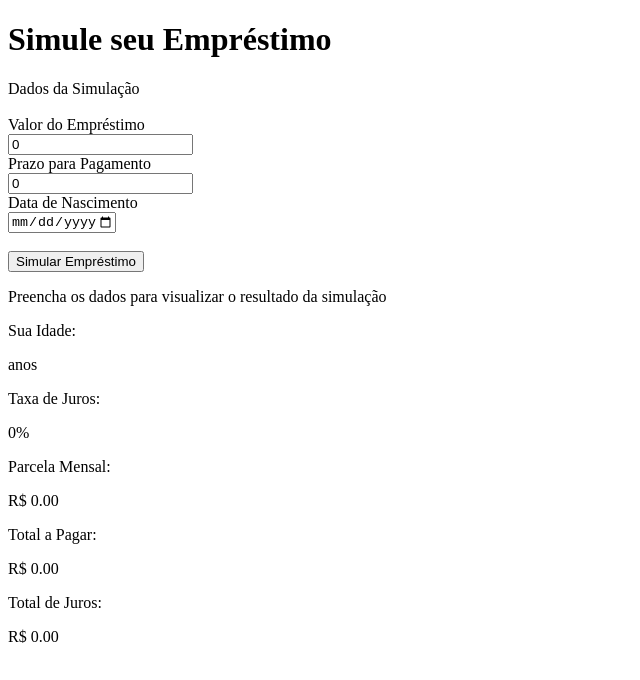
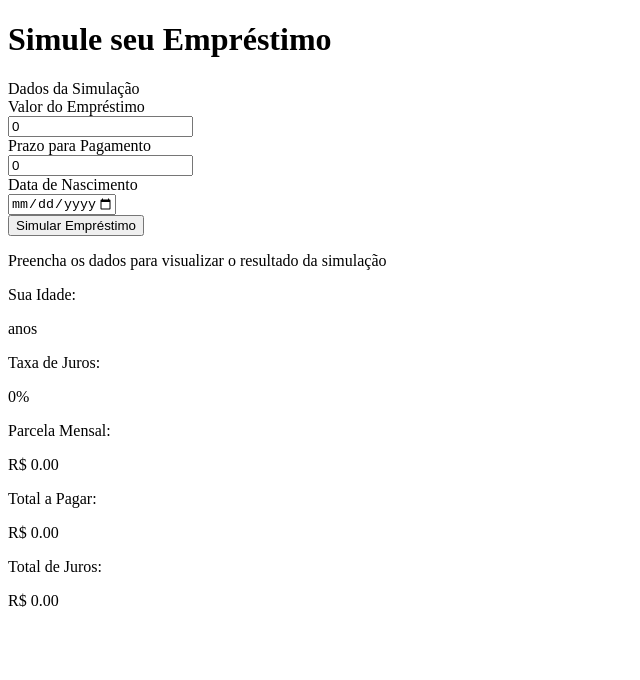
Before and after one commit to TailaDS/creditas-challenge, a React (Vite) app: page / in a window 1280 px wide. Shown: the top 680 px of the page, without its empty margins (0-640 px from the left). Built offline with nearby package versions, Linux system fonts and the light colour scheme.

Commit message:
refactor: separating files by responsibilities

```diff
--- a/src/App.tsx
+++ b/src/App.tsx
@@ -1,139 +1,43 @@
-import React, { useState } from "react"
+import SimulationValues from "./components/SimulationValues";
+import SimulationResult from "./components/SimulationResult";
+import useLoanSimulation from "./hooks/useLoanSimulation";
 
 function App() {
-  const [ loanValue, setLoanValue ] = useState<number>(0);
-  const [ paymentDeadline, setPaymentDeadline ] = useState<number>(0);
-  const [ birthdate, setBirthdate ] = useState<Date>();
-  const [ age, setAge ] = useState<number>();
-  const [ interestRate, setInterestRate ] = useState<number>(0);
-  const [ monthlyPayment, setMonthlyPayment ] = useState<number>(0);
-
-  const handleSubmit = (event: React.FormEvent) => {
-    event.preventDefault();
-
-    if (!loanValue || !paymentDeadline || !birthdate) {
-      alert("Preencha os campos");
-      return;
-    }
-
-    const age = calculateAge();
-    const rate = calculateInterestRate(age);
-    console.log(loanValue, rate, paymentDeadline)
-    const pmt = calculateMonthlyPayment(loanValue, rate, paymentDeadline);
-
-    setAge(age);
-    setInterestRate(rate);
-    setMonthlyPayment(pmt);
-  }
-
-  const handleLoanChange = (value: string) => {
-    const numbers = parseFloat(value.replace(/[^\d,]/g, ''));
-    setLoanValue(numbers);
-  }
-
-  const handlePaymentChange = (value: string) => {
-    const numbers = parseInt(value.replace(/[^\d,]/g, ''));
-    setPaymentDeadline(numbers);
-  }
-
-  const handleBirthdateChange = (value: string) => {
-    const [year, month, day] = value.split('-').map(Number);
-    const date: Date = new Date(year, month -1, day)
-    setBirthdate(date);
-  }
-
-  function calculateAge() {
-    const date = new Date();
-    const today = date.getDate();
-    const currentMonth = date.getMonth();
-
-    let age = date.getFullYear() - birthdate!.getFullYear();
-
-    if (
-      currentMonth < birthdate!.getMonth()
-      || (currentMonth === birthdate?.getMonth() && today < birthdate?.getDate())
-    ) {
-      age--;
-    }
-    return age
-  }
-
-  function calculateInterestRate(age: number) {
-    if (age <= 25) return 0.05;
-    if (age >= 26 && age < 40) return 0.03;
-    if (age >= 41 && age < 60) return 0.02;
-    return 0.04;
-  }
-
-  function calculateMonthlyPayment(loan: number, annualRate: number, n: number): number {
-    const r = annualRate / 12;
-    const pmt = (loan * r) / (1 - Math.pow(1 + r, -n));
-    return pmt;
-  }
+  const {
+    loanValue,
+    paymentDeadline,
+    age,
+    interestRate,
+    monthlyPayment,
+    setLoanValue,
+    setPaymentDeadline,
+    setBirthDate,
+    handleSubmit,
+  } = useLoanSimulation();
 
   return (
     <>
       <div>
         <h1>Simule seu Empréstimo</h1>
-        <form id="simulation-values" onSubmit={handleSubmit}>
-          <label>Dados da Simulação</label><br /> <br />
-
-          <label htmlFor="loan-value">Valor do Empréstimo</label><br/>
-          <input
-            id="loan-value"
-            min="0"
-            type="number"
-            onChange={(e) => handleLoanChange(e.target.value)}
-            value={loanValue}
-            required
-          /><br/>
-
-          <label htmlFor="payment-deadline">Prazo para Pagamento</label><br/>
-          <input
-            type="number"
-            id="payment-deadline"
-            min="0"
-            value={paymentDeadline}
-            onChange={(event) => handlePaymentChange(event.target.value)}
-            required
-          /><br/>
-
-          <label htmlFor="birthday">Data de Nascimento</label><br/>
-          <input
-            type="date"
-            id="birthday"
-            min="1910-01-01"
-            max="2025-01-01"
-            onChange={(e) => handleBirthdateChange(e.target.value)}
-            required
-          /><br /> <br />
-
-          <button type="submit">Simular Empréstimo</button>
-        </form>
+        <SimulationValues
+          loanValue={loanValue}
+          paymentDeadline={paymentDeadline}
+          setLoanValue={setLoanValue}
+          setPaymentDeadline={setPaymentDeadline}
+          setBirthDate={setBirthDate}
+          handleSubmit={handleSubmit}
+        />
       </div>
 
       <div>
         <p>Preencha os dados para visualizar o resultado da simulação</p>
-        <div>
-          <label htmlFor="age">Sua Idade:</label>
-          <p>{age} anos</p>
-        </div>
-        <div>
-          <label htmlFor="rate">Taxa de Juros:</label>
-          <p>{(interestRate * 100)}%</p>
-        </div>
-        <div>
-          <label htmlFor="installment">Parcela Mensal:</label>
-          <p>R$ {monthlyPayment?.toFixed(2)}</p>
-        </div>
-        <div>
-          <label htmlFor="total-amount">Total a Pagar:</label>
-          <p>R$ {(monthlyPayment * (paymentDeadline ?? 0)).toFixed(2)}</p>
-        </div>
-        <div>
-          <label htmlFor="total-interest">Total de Juros:</label>
-          <p>R$ {(monthlyPayment * (paymentDeadline ?? 0) - (loanValue ?? 0)).toFixed(2)}</p>
-        </div>
+        <SimulationResult
+          age={age}
+          interestRate={interestRate}
+          monthlyPayment={monthlyPayment}
+          paymentDeadline={paymentDeadline}
+          loanValue={loanValue}
+        />
       </div>
     </>
   )
--- /dev/null
+++ b/src/components/SimulationResult.tsx
@@ -0,0 +1,47 @@
+interface Props {
+  age?: number;
+  interestRate: number;
+  monthlyPayment: number;
+  paymentDeadline: number;
+  loanValue: number;
+}
+
+function SimulationResult({
+  age,
+  interestRate,
+  monthlyPayment,
+  paymentDeadline,
+  loanValue,
+}: Props) {
+
+  return (
+    <>
+      <div>
+        <label htmlFor="age">Sua Idade:</label>
+        <p>{age ?? null} anos</p>
+      </div>
+
+      <div>
+        <label htmlFor="rate">Taxa de Juros:</label>
+        <p>{(interestRate * 100)}%</p>
+      </div>
+
+      <div>
+        <label htmlFor="installment">Parcela Mensal:</label>
+        <p>R$ {monthlyPayment?.toFixed(2)}</p>
+      </div>
+
+      <div>
+        <label htmlFor="total-amount">Total a Pagar:</label>
+        <p>R$ {(monthlyPayment * (paymentDeadline ?? 0)).toFixed(2)}</p>
+      </div>
+
+      <div>
+        <label htmlFor="total-interest">Total de Juros:</label>
+        <p>R$ {(monthlyPayment * (paymentDeadline ?? 0) - (loanValue ?? 0)).toFixed(2)}</p>
+      </div>
+    </>
+  )
+}
+
+export default SimulationResult;
--- /dev/null
+++ b/src/components/SimulationValues.tsx
@@ -0,0 +1,81 @@
+import React from "react";
+
+interface Props {
+  loanValue: number;
+  paymentDeadline: number;
+  setLoanValue: (value: number) => void;
+  setPaymentDeadline: (value: number) => void;
+  setBirthDate: (date: Date) => void;
+  handleSubmit: (event: React.FormEvent) => void;
+}
+
+function SimulationValues({
+  loanValue,
+  paymentDeadline,
+  setLoanValue,
+  setPaymentDeadline,
+  setBirthDate,
+  handleSubmit
+
+}: Props) {
+  const handleLoanChange = (value: string) => {
+    const numbers = parseFloat(value.replace(/[^\d,]/g, ''));
+    setLoanValue(numbers);
+  }
+
+  const handlePaymentChange = (value: string) => {
+    const numbers = parseInt(value.replace(/[^\d,]/g, ''));
+    setPaymentDeadline(numbers);
+  }
+
+  const handleBirthdateChange = (value: string) => {
+    const [year, month, day] = value.split('-').map(Number);
+    const date: Date = new Date(year, month -1, day)
+    setBirthDate(date);
+  }
+
+  return (
+    <form id="simulation-values" onSubmit={handleSubmit}>
+      <label>Dados da Simulação</label>
+      <div>
+        <label htmlFor="loan-value">Valor do Empréstimo</label><br/>
+        <input
+          id="loan-value"
+          min="0"
+          type="number"
+          onChange={(e) => handleLoanChange(e.target.value)}
+          value={loanValue}
+          required
+        />
+      </div>
+
+      <div>
+        <label htmlFor="payment-deadline">Prazo para Pagamento</label><br/>
+        <input
+          type="number"
+          id="payment-deadline"
+          min="0"
+          value={paymentDeadline}
+          onChange={(event) => handlePaymentChange(event.target.value)}
+          required
+        />
+      </div>
+
+      <div>
+        <label htmlFor="birthday">Data de Nascimento</label><br/>
+          <input
+            type="date"
+            id="birthday"
+            min="1910-01-01"
+            max="2025-01-01"
+            onChange={(e) => handleBirthdateChange(e.target.value)}
+            required
+          />
+      </div>
+
+      <button type="submit">Simular Empréstimo</button>
+    </form>
+  )
+}
+
+export default SimulationValues;
--- /dev/null
+++ b/src/hooks/useLoanSimulation.tsx
@@ -0,0 +1,43 @@
+import { useState } from "react";
+import { calculateAge, calculateInterestRate, calculateMonthlyPayment } from "../utils/calculate";
+
+function useLoanSimulation () {
+  const [ loanValue, setLoanValue ] = useState<number>(0);
+  const [ paymentDeadline, setPaymentDeadline ] = useState<number>(0);
+  const [ birthDate, setBirthDate ] = useState<Date>();
+  const [ age, setAge ] = useState<number>();
+  const [ interestRate, setInterestRate ] = useState<number>(0);
+  const [ monthlyPayment, setMonthlyPayment ] = useState<number>(0);
+
+  const handleSubmit = (event: React.FormEvent) => {
+    event.preventDefault();
+
+    if (!loanValue || !paymentDeadline || !birthDate) {
+      alert("Preencha os campos");
+      return;
+    }
+
+    const age = calculateAge(birthDate);
+    const rate = calculateInterestRate(age);
+    const pmt = calculateMonthlyPayment(loanValue, rate, paymentDeadline);
+
+    setAge(age);
+    setInterestRate(rate);
+    setMonthlyPayment(pmt);
+  }
+
+  return {
+    loanValue,
+    paymentDeadline,
+    birthDate,
+    age,
+    interestRate,
+    monthlyPayment,
+    setLoanValue,
+    setPaymentDeadline,
+    setBirthDate,
+    handleSubmit,
+  }
+}
+
+export default useLoanSimulation;
--- /dev/null
+++ b/src/utils/calculate.tsx
@@ -0,0 +1,28 @@
+export function calculateAge(birthdate: Date) {
+    const date = new Date();
+    const today = date.getDate();
+    const currentMonth = date.getMonth();
+
+    let age = date.getFullYear() - birthdate!.getFullYear();
+
+    if (
+      currentMonth < birthdate!.getMonth()
+      || (currentMonth === birthdate?.getMonth() && today < birthdate?.getDate())
+    ) {
+      age--;
+    }
+    return age
+  }
+
+export function calculateInterestRate(age: number) {
+    if (age <= 25) return 0.05;
+    if (age >= 26 && age < 40) return 0.03;
+    if (age >= 41 && age < 60) return 0.02;
+    return 0.04;
+  }
+
+export function calculateMonthlyPayment(loan: number, annualRate: number, n: number): number {
+    const r = annualRate / 12;
+    const pmt = (loan * r) / (1 - Math.pow(1 + r, -n));
+    return pmt;
+  }
```
